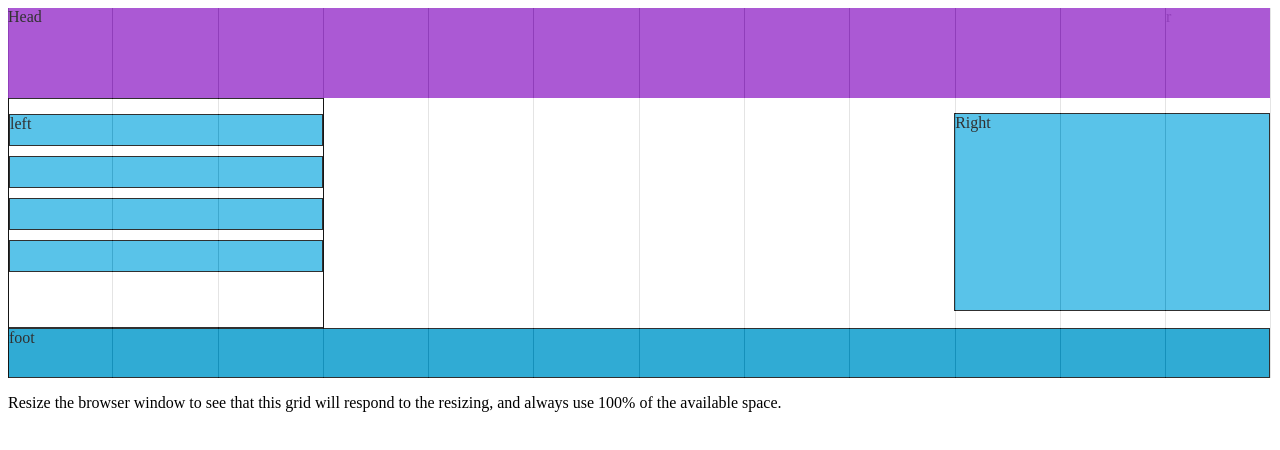
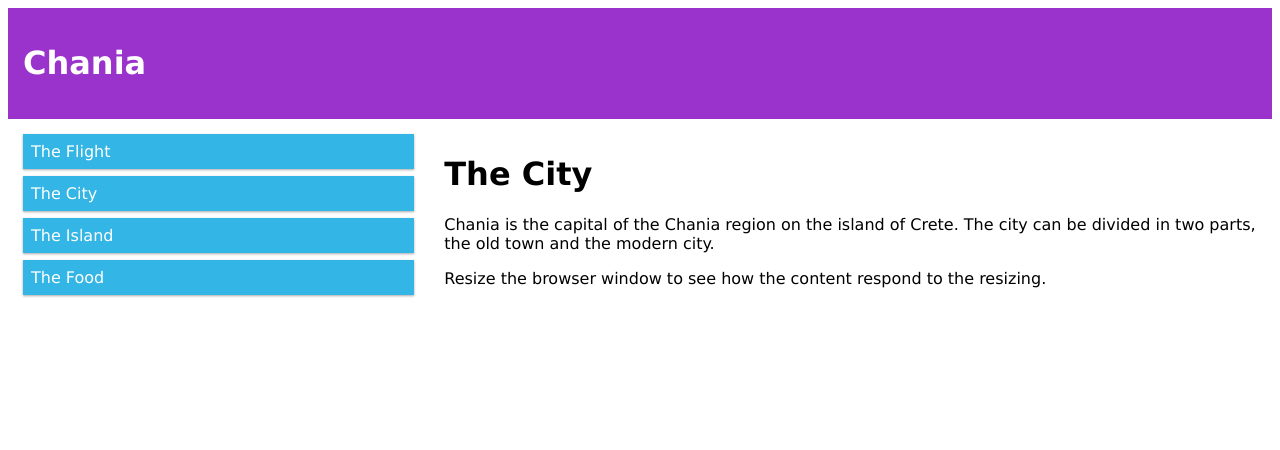
Before and after one commit to eman1970/css, a plain HTML site: page index.html in a window 1280 px wide. Drawn offline with Linux system fonts and the light colour scheme.

Commit message:
Second commit

```diff
--- a/index.html
+++ b/index.html
@@ -1,79 +1,95 @@
 <!DOCTYPE html>
 <html>
 <head>
-<meta name="viewport" content="width=device-width, initial-scale=1.0"/>
+<meta name="viewport" content="width=device-width, initial-scale=1.0">
 <style>
 * {
   box-sizing: border-box;
 }
 
-.gridwrapper {
-  overflow: auto;
-  position: relative;
-  height: 250px;
+.row::after {
+  content: "";
+  clear: both;
+  display: table;
 }
 
-.gridcontent {
-  width: 8.33%;
+[class*="col-"] {
+  float: left;
+  padding: 15px;
+}
+
+/* For mobile phones: */
+[class*="col-"] {
+    width: 100%;
+  }
+
+ @media only screen and (min-width: 768px) {
+  /* For desktop: */
+  .col-1 {width: 8.33%;}
+  .col-2 {width: 16.66%;}
+  .col-3 {width: 25%;}
+  .col-4 {width: 33.33%;}
+  .col-5 {width: 41.66%;}
+  .col-6 {width: 50%;}
+  .col-7 {width: 58.33%;}
+  .col-8 {width: 66.66%;}
+  .col-9 {width: 75%;}
+  .col-10 {width: 83.33%;}
+  .col-11 {width: 91.66%;}
+  .col-12 {width: 100%;}
+}
+
+html {
+  font-family: "Lucida Sans", sans-serif;
+}
+
+.header {
+  background-color: #9933cc;
+  color: #ffffff;
+  padding: 15px;
+}
+
+.menu ul {
+  list-style-type: none;
   margin: 0;
-  border-right: 1px solid grey;
-  height: 100%;
-  float: left;
-  background-color: #84c754;
-  background-color: #f1f1f1;
+  padding: 0;
+}
+
+.menu li {
+  padding: 8px;
+  margin-bottom: 7px;
+  background-color: #33b5e5;
+  color: #ffffff;
+  box-shadow: 0 1px 3px rgba(0,0,0,0.12), 0 1px 2px rgba(0,0,0,0.24);
+}
+
+.menu li:hover {
+  background-color: #0099cc;
 }
 </style>
 </head>
 <body>
 
-<div style="position:absolute;opacity:0.9;width:auto;left:8px;right:10px;">
-  <div>
-    <div class="gridwrapper" style="height:90px;">
-      <div class="gridcontent" style="width:100%;background:#9933cc;border-right-color:transparent;">Head
-      </div>
-    </div>
-    <div class="gridwrapper" style="height:230px;">
-      <div class="gridcontent" style="background-color:#ffffff;border:1px solid #000000;none;width:25%;padding-top:15px;">
-        <div style="background-color:#33b5e5;border:1px solid #000000;width:100%;height:15%;margin-bottom:10px;">left</div>
-        <div style="background-color:#33b5e5;border:1px solid #000000;width:100%;height:15%;margin-bottom:10px;"></div>
-        <div style="background-color:#33b5e5;border:1px solid #000000;width:100%;height:15%;margin-bottom:10px;"></div>
-        <div style="background-color:#33b5e5;border:1px solid #000000;width:100%;height:15%;"></div>
-      </div>
-      <div class="gridcontent" style="background-color:#ffffff;border:none;"></div>
-      <div class="gridcontent" style="background-color:#ffffff;border:none;"></div>
-      <div class="gridcontent" style="background-color:#ffffff;border:none;"></div>
-      <div class="gridcontent" style="background-color:#ffffff;border:none;"></div>
-      <div class="gridcontent" style="background-color:#ffffff;border:none;"></div>
-      <div class="gridcontent" style="background-color:#ffffff;border:none;"></div>
-      <div class="gridcontent" style="background-color:#ffffff;border:none;width:25%;padding-top:15px;">
-        <div style="background-color:#33b5e5;border:1px solid #000000;width:100%;height:92%;">Right</div>
-      </div>
-    </div>
-    <div class="gridwrapper" style="height:50px;">
-      <div class="gridcontent" style="width:100%;background:#0099cc;border:1px solid #000000;">foot
-      </div>
-    </div>
+<div class="header">
+  <h1>Chania</h1>
+</div>
+
+<div class="row">
+  <div class="col-4 menu">
+    <ul>
+      <li>The Flight</li>
+      <li>The City</li>
+      <li>The Island</li>
+      <li>The Food</li>
+    </ul>
+  </div>
+
+  <div class="col-8">
+    <h1>The City</h1>
+    <p>Chania is the capital of the Chania region on the island of Crete. The city can be divided in two parts, the old town and the modern city.</p>
+    <p>Resize the browser window to see how the content respond to the resizing.</p>
   </div>
 </div>
 
-<div style="opacity:0.1;">
-  <div class="gridwrapper" style="height:370px;" style="border: 10px solid #000000";>
-    <div class="gridcontent" style="background-color:#ffffff;border-right:1px solid #000000;border-left:1px solid #000000;"></div>
-    <div class="gridcontent" style="background-color:#ffffff;border-right:1px solid #000000;"></div>
-    <div class="gridcontent" style="background-color:#ffffff;border-right:1px solid #000000;"></div>
-    <div class="gridcontent" style="background-color:#ffffff;border-right:1px solid #000000;"></div>
-    <div class="gridcontent" style="background-color:#ffffff;border-right:1px solid #000000;"></div>
-    <div class="gridcontent" style="background-color:#ffffff;border-right:1px solid #000000;"></div>
-    <div class="gridcontent" style="background-color:#ffffff;border-right:1px solid #000000;"></div>
-    <div class="gridcontent" style="background-color:#ffffff;border-right:1px solid #000000;"></div>
-    <div class="gridcontent" style="background-color:#ffffff;border-right:1px solid #000000;"></div>
-    <div class="gridcontent" style="background-color:#ffffff;border-right:1px solid #000000;"></div>
-    <div class="gridcontent" style="background-color:#ffffff;border-right:1px solid #000000;"></div>
-    <div class="gridcontent" style="background-color:#ffffff;border-right:1px solid #000000;">r</div>
-  </div>
-</div>
-
-<p>Resize the browser window to see that this grid will respond to the resizing, and always use 100% of the available space.</p>
-
 </body>
 </html>
--- /dev/null
+++ b/mycss.css
@@ -0,0 +1,45 @@
+
+
+html { font-size: 22px; }
+body { padding: 1rem; }
+
+.card {
+  background-color: dodgerblue;
+  color: white;
+  padding: 1rem;
+  height: 4rem;
+}
+
+.cards {
+  max-width: 1200px;
+
+  margin: 0 auto;
+  display: grid;
+  grid-gap: 1rem;
+}
+
+/* For mobile phones: */
+[class*="col-"] {
+    width: 100%;
+  }
+
+/* Screen larger than 900px? 3 columns */
+
+
+
+@media only screen and (min-width: 768px) {
+    .cards { grid-template-columns: repeat(3, 1fr); }
+    /* For desktop: */
+    .col-1 {width: 8.33%;}
+    .col-2 {width: 16.66%;}
+    .col-3 {width: 25%;}
+    .col-4 {width: 33.33%;}
+    .col-5 {width: 41.66%;}
+    .col-6 {width: 50%;}
+    .col-7 {width: 58.33%;}
+    .col-8 {width: 66.66%;}
+    .col-9 {width: 75%;}
+    .col-10 {width: 83.33%;}
+    .col-11 {width: 91.66%;}
+    .col-12 {width: 100%;}
+  }
```
Also changed, not shown: myJs.js (added, +17 -0 lines), pineapple.jpg (added).
